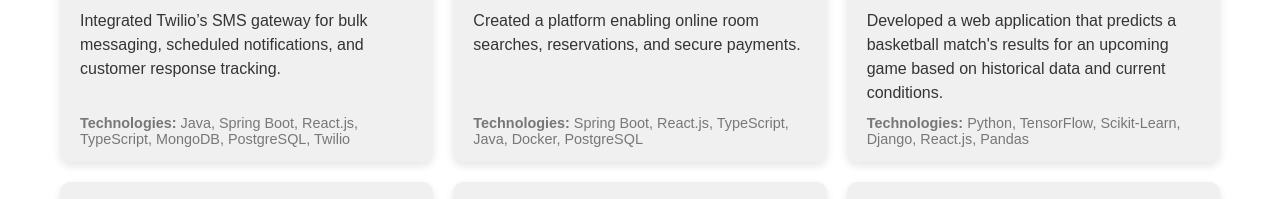
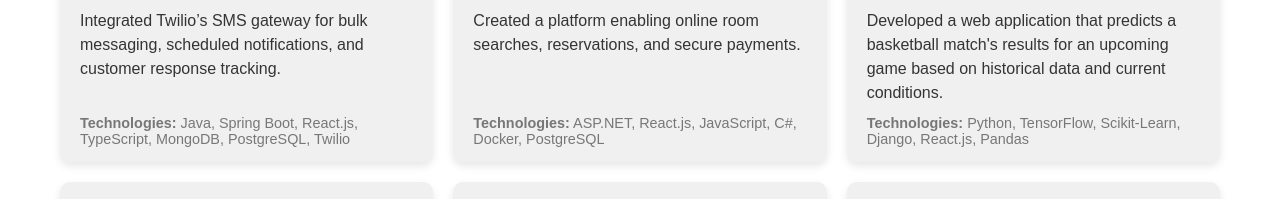
Before and after one commit to SenoussiAl/Portfolio-Website, a React (Create React App) app in the folder my-portfolio/: page / in a window 1280 px wide. Shown: the part 2752-2951 px from the top of the page. Built offline with nearby package versions, Linux system fonts and the light colour scheme; the HTML template or start-up script is replaced by a standard one.

Commit message:
Update technologies for Hotel Room Booking project

```diff
--- a/my-portfolio/src/components/Projects.js
+++ b/my-portfolio/src/components/Projects.js
@@ -13,7 +13,7 @@ const Projects = () => {
         {
             name: "Hotel Room Booking",
             summary: "Created a platform enabling online room searches, reservations, and secure payments.",
-            technologies: "Spring Boot, React.js, TypeScript, Java, Docker, PostgreSQL",
+            technologies: "ASP.NET, React.js, JavaScript, C#, Docker, PostgreSQL",
         },
         {
             name: "Basketball Match Predictor",
```
